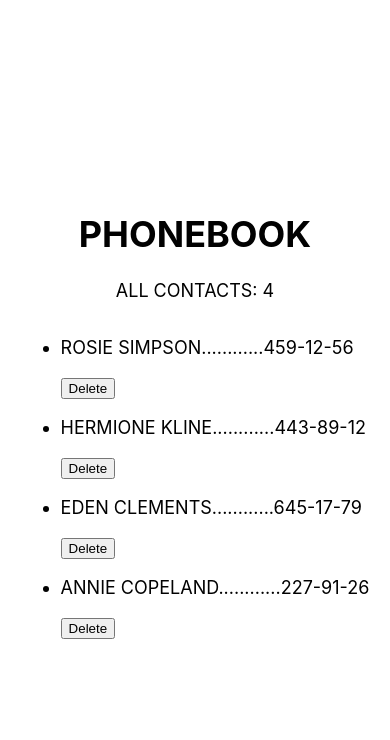
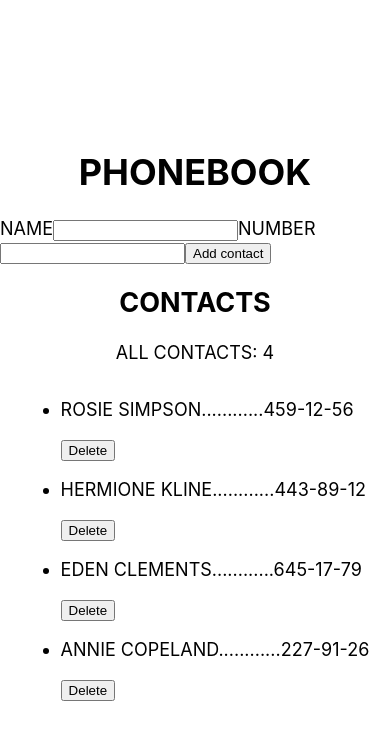
Before and after one commit to marrakeshn/goit-react-hw-02-phonebook, a React (Create React App) app: page / in a window 390 px wide. Shown: the top 740 px of the page. Built offline with nearby package versions, Linux system fonts and the light colour scheme.

Commit message:
add "add to phonebook" func

```diff
--- a/package.json
+++ b/package.json
@@ -8,9 +8,11 @@
     "@testing-library/react": "^12.1.4",
     "@testing-library/user-event": "^13.5.0",
     "nanoid": "^4.0.2",
+    "prop-types": "^15.8.1",
     "react": "^18.1.0",
     "react-dom": "^18.1.0",
     "react-scripts": "5.0.1",
+    "shortid": "^2.2.16",
     "web-vitals": "^2.1.3"
   },
   "scripts": {
--- a/src/components/App.jsx
+++ b/src/components/App.jsx
@@ -1,7 +1,9 @@
-import React, { Component } from 'react';
-// import ContactForm from './ContactForm/ContactForm';
+import { Component } from 'react';
+import shortid from 'shortid';
+
 // import { nanoid } from 'nanoid';
 import ContactList from './ContactList/ContactList';
+import ContactForm from './ContactForm';
 
 // import style from './App.module.css';
 
@@ -38,6 +40,17 @@ class App extends Component {
   //   }));
   };
 
+    addTodo = ({ name, number }) => {
+    const contact = {
+      id: shortid.generate(),
+      name: name,
+      number: number,
+    };
+    this.setState(prevState => ({
+      contacts: [contact, ...prevState.contacts],
+    }));
+  };
+
   deleteContact = todoId => {
     this.setState(prevState => ({
       contacts: prevState.contacts.filter(contact => contact.id !== todoId),
@@ -62,6 +75,8 @@ class App extends Component {
       >
         <h1>Phonebook</h1>
         {/* <ContactForm onSubmit={this.addContact} /> */}
+        <ContactForm onSubmit={this.addTodo} />
+        <h2>Contacts</h2>
         <div>All contacts: {contacts.length}</div>
         <ContactList contacts={contacts} onDeleteContact={this.deleteContact} />
       </div>
--- a/src/components/ContactForm/ContactForm.jsx
+++ b/src/components/ContactForm/ContactForm.jsx
@@ -1,6 +1,6 @@
-// import { Component } from 'react';
+import { Component } from 'react';
 // import { nanoid } from 'nanoid';
-// import style from './ContactForm.module.css';
+import style from './ContactForm.module.css';
 
 // class ContactForm extends Component {
 //   state = {
@@ -62,3 +62,74 @@
 // }
 
 // export default ContactForm;
+
+class ContactForm extends Component {
+  state = {
+    name: '',
+    number: '',
+  };
+
+  handleChange = name => e => {
+    const { target } = e;
+
+    this.setState(() => ({
+      [name]: target.value,
+    }));
+  };
+
+  handleSubmit = e => {
+    e.preventDefault();
+
+    const { onSubmit } = this.props;
+    onSubmit && onSubmit(this.state);
+    this.resetForm();
+  };
+
+  resetForm = () => {
+    this.setState(() => ({
+      name: '',
+      number: '',
+    }));
+  };
+
+  render() {
+    return (
+      <form className={style.editor} onSubmit={this.handleSubmit}>
+        <label>
+          Name
+          <input
+            value={this.state.name}
+            onChange={this.handleChange('name')}
+            type="text"
+            name="name"
+            pattern="^[a-zA-Zа-яА-Я]+(([' -][a-zA-Zа-яА-Я ])?[a-zA-Zа-яА-Я]*)*$"
+            title="Name may contain only letters, apostrophe, dash and spaces. For example Adrian, Jacob Mercer, Charles de Batz de Castelmore d'Artagnan"
+            required
+          />
+        </label>
+        <label>
+          Number
+          <input
+            value={this.state.number}
+            onChange={this.handleChange('number')}
+            type="tel"
+            name="number"
+            pattern="\+?\d{1,4}?[-.\s]?\(?\d{1,3}?\)?[-.\s]?\d{1,4}[-.\s]?\d{1,4}[-.\s]?\d{1,9}"
+            title="Phone number must be digits and can contain spaces, dashes, parentheses and can start with +"
+            required
+          />
+        </label>
+
+        <button type="submit" className={style.buttonEditor}>
+          Add contact
+        </button>
+      </form>
+    );
+  }
+}
+
+export default ContactForm;
+
+// ContactForm.propTypes = {
+//   onSubmit: PropTypes.func,
+// };
--- /dev/null
+++ b/src/components/ContactForm/index.js
@@ -0,0 +1 @@
+export {default} from './ContactForm';
```
Also changed, not shown: 1 other file (tests, documents, lock files or other folders).
